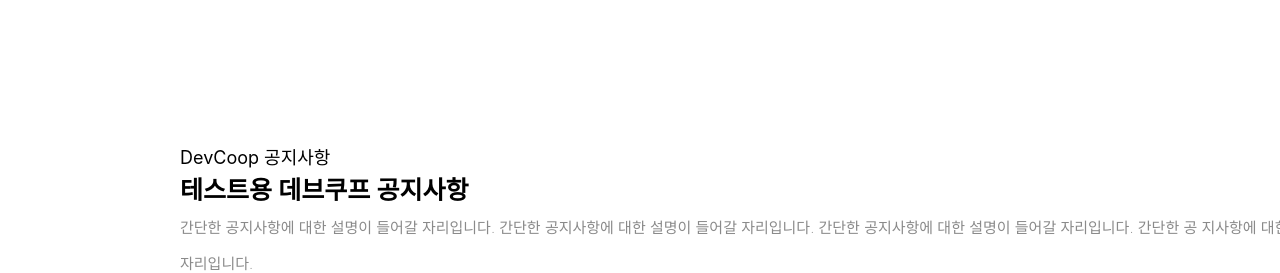
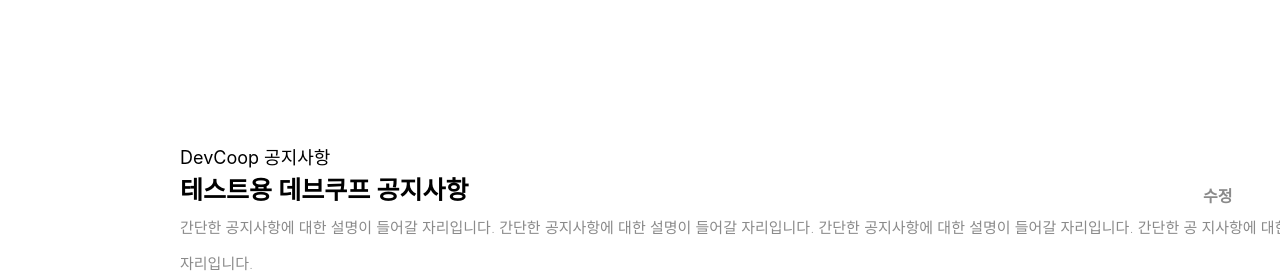
Before and after one commit to DevCoopBSM/DevCoop_TeamPage_front, a React (Create React App) app: page /ReadBoard in a window 1280 px wide. Shown: the top 273 px of the page. Built offline with nearby package versions, Linux system fonts and the light colour scheme.

Commit message:
FEAT :: 삭제, 수정

```diff
--- a/src/ReadBoard.js
+++ b/src/ReadBoard.js
@@ -7,6 +7,8 @@
       <div id="mini-title">DevCoop 공지사항</div>
       <div className="board-box">
         <div className="main-title">테스트용 데브쿠프 공지사항</div>
+        <div id="edit">수정</div>
+        <div id="remove">삭제</div>
         <div className="mini-explanation">
           간단한 공지사항에 대한 설명이 들어갈 자리입니다. 간단한 공지사항에
           대한 설명이 들어갈 자리입니다. 간단한 공지사항에 대한 설명이 들어갈
--- a/src/Styles/Blog.css
+++ b/src/Styles/Blog.css
@@ -127,19 +127,3 @@
   font-size: 20px;
   cursor: pointer;
 }
-#check-modal {
-  width: 780px;
-  height: 315px;
-  border: 23px solid black;
-}
-#check-modal img {
-  position: relative; /* 이미지를 모달 내에서 상대적으로 위치시킵니다. */
-
-  width: 100% !important;
-  height: 153.5px;
-  top: 50%; /* 50% 아래로 이동시킵니다. */
-  transform: translateY(-5%); /* 이미지의 중앙을 모달 중앙에 위치시킵니다. */
-}
-#check-modal.ReactModal___ Content.ReactModal_Content-- {
-  width: 780px;
-}
--- a/src/Styles/ReadBoard.css
+++ b/src/Styles/ReadBoard.css
@@ -55,3 +55,29 @@
   letter-spacing: 0em;
   text-align: left;
 }
+#edit {
+  color: rgba(138, 138, 138, 1);
+  font-family: Inter;
+  font-size: 16px;
+  font-weight: 600;
+  line-height: 36px;
+  letter-spacing: 0em;
+  text-align: left;
+  width: 56px;
+  height: 36px;
+  top: 178px;
+  left: 1203px;
+}
+#remove {
+  color: rgba(138, 138, 138, 1);
+  font-family: Inter;
+  font-size: 16px;
+  font-weight: 600;
+  line-height: 36px;
+  letter-spacing: 0em;
+  text-align: left;
+  width: 56px;
+  height: 36px;
+  top: 178px;
+  left: 1303px;
+}
```
